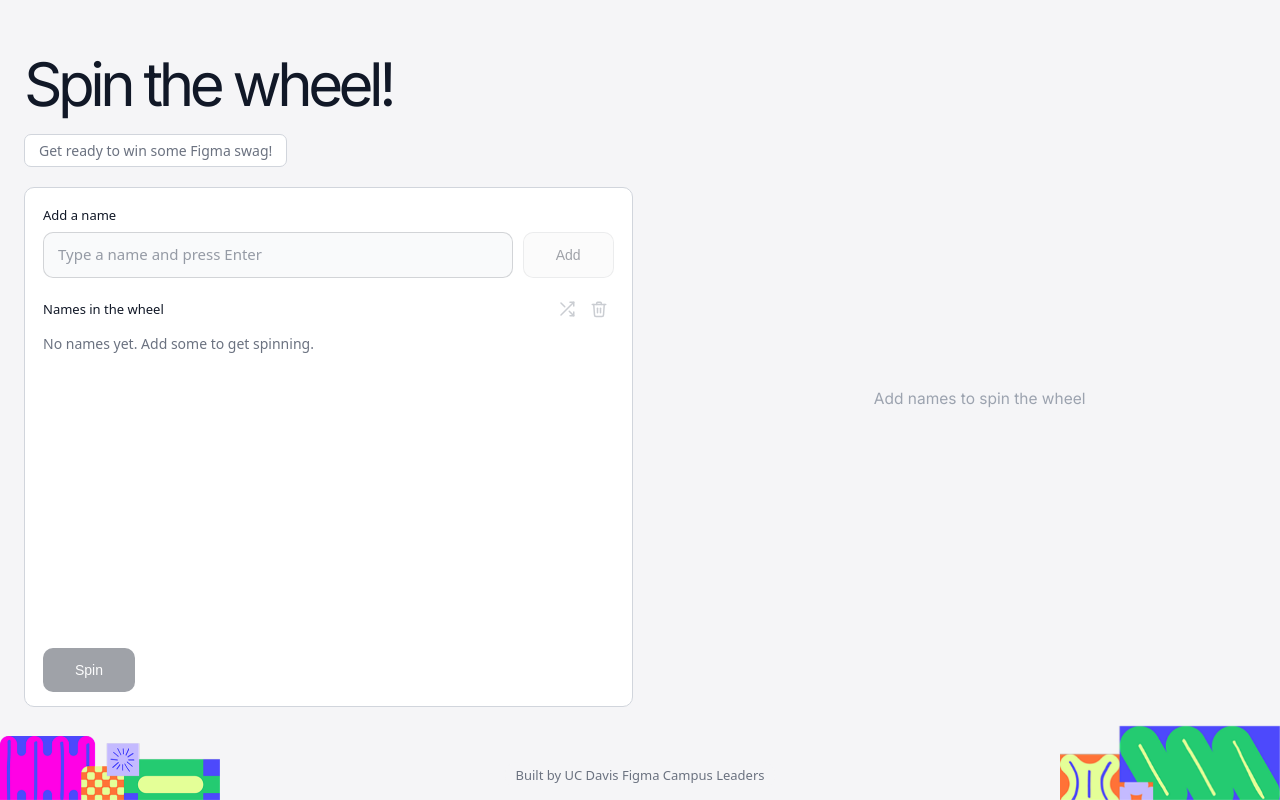
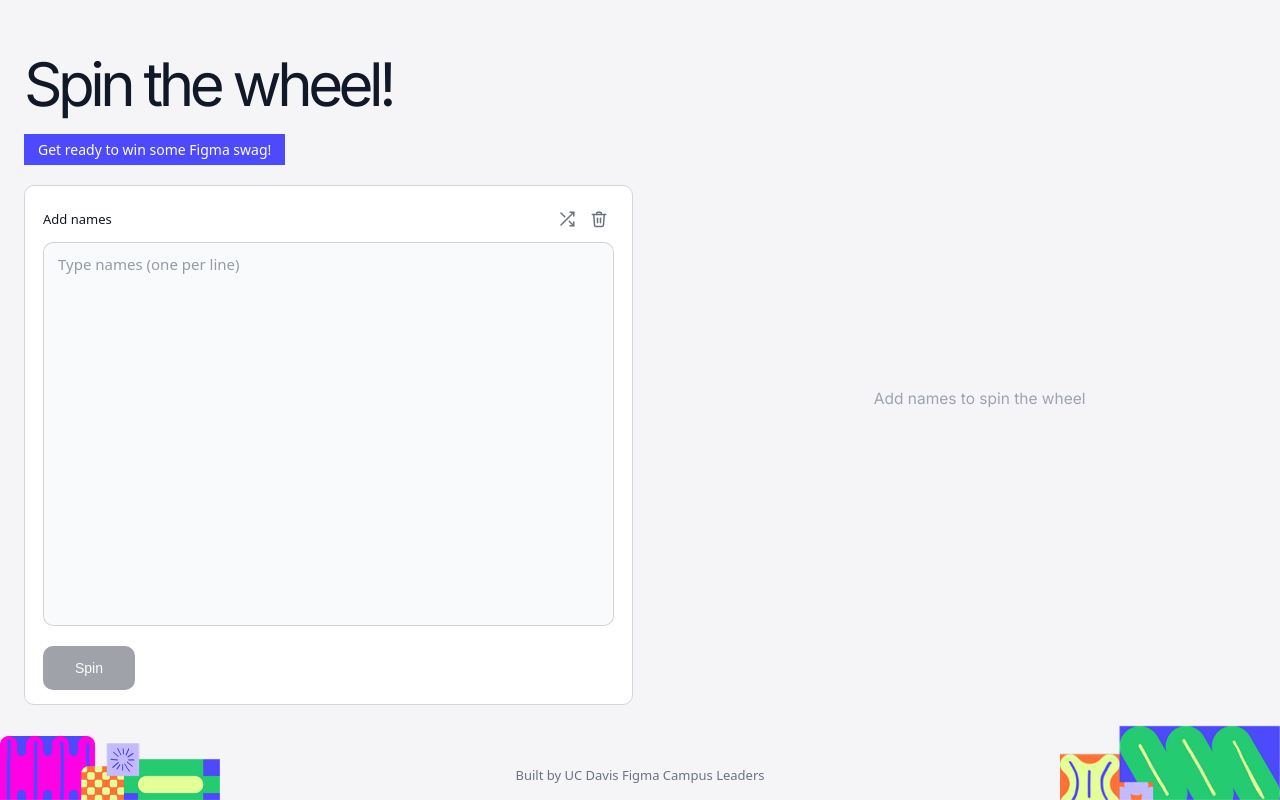
Before and after one commit to jjfong09/figmawheel, a React (Vite) app: page / in a window 1280 px wide. Built offline with nearby package versions, Linux system fonts and the light colour scheme.

Commit message:
layout changes

```diff
--- a/package.json
+++ b/package.json
@@ -3,6 +3,9 @@
   "private": true,
   "version": "0.0.0",
   "type": "module",
+  "engines": {
+    "node": ">=22.12.0"
+  },
   "scripts": {
     "dev": "vite",
     "build": "tsc -b && vite build",
--- a/src/SpinningWheelApp.tsx
+++ b/src/SpinningWheelApp.tsx
@@ -1,6 +1,5 @@
 import { useCallback, useEffect, useMemo, useState } from 'react'
 import { NameInputBar } from './components/NameInputBar'
-import { NameList } from './components/NameList'
 import { ConfirmModal } from './components/ConfirmModal'
 import { WinnerModal } from './components/WinnerModal'
 import { Wheel } from './components/Wheel'
@@ -30,23 +29,20 @@ const PALETTE = [
 
 export function SpinningWheelApp() {
   const [names, setNames] = useState<string[]>([])
-  const [input, setInput] = useState('')
+  const [namesText, setNamesText] = useState('')
   const [isSpinning, setIsSpinning] = useState(false)
   const [rotation, setRotation] = useState(0)
   const [showClearModal, setShowClearModal] = useState(false)
   const [showWinnerModal, setShowWinnerModal] = useState(false)
   const [winnerName, setWinnerName] = useState<string | null>(null)
 
-  const addName = useCallback(() => {
-    const trimmed = input.trim()
-    if (!trimmed) return
-    setNames((prev) => [...prev, trimmed])
-    setInput('')
-  }, [input])
-
-  const addMultiple = useCallback((newNames: string[]) => {
-    setNames((prev) => [...prev, ...newNames])
-    setInput('')
+  const handleNamesTextChange = useCallback((text: string) => {
+    setNamesText(text)
+    const lines = text
+      .split(/\r?\n/)
+      .map((line) => line.trim())
+      .filter(Boolean)
+    setNames(lines)
   }, [])
 
   const shuffleNames = useCallback(() => {
@@ -56,16 +52,14 @@ export function SpinningWheelApp() {
         const j = Math.floor(Math.random() * (i + 1))
         ;[arr[i], arr[j]] = [arr[j], arr[i]]
       }
+      setNamesText(arr.join('\n'))
       return arr
     })
   }, [])
 
-  const deleteName = useCallback((index: number) => {
-    setNames((prev) => prev.filter((_, i) => i !== index))
-  }, [])
-
   const clearAll = useCallback(() => {
     setNames([])
+    setNamesText('')
     setRotation(0)
   }, [])
 
@@ -122,19 +116,11 @@ export function SpinningWheelApp() {
 
           <div className="card">
             <NameInputBar
-              value={input}
-              onChange={setInput}
-              onSubmit={addName}
-              onAddMultiple={addMultiple}
-              disabled={isSpinning}
-            />
-
-            <NameList
-              names={names}
-              onDelete={deleteName}
+              value={namesText}
+              onChange={handleNamesTextChange}
               onShuffle={shuffleNames}
               onClearRequest={() => setShowClearModal(true)}
-              disableActions={isSpinning}
+              disabled={isSpinning}
             />
 
             <div className="actionsRow">
@@ -180,7 +166,11 @@ export function SpinningWheelApp() {
         onClose={() => setShowWinnerModal(false)}
         onRemove={() => {
           if (!winnerName) return
-          setNames((prev) => prev.filter((name) => name !== winnerName))
+          setNames((prev) => {
+            const next = prev.filter((name) => name !== winnerName)
+            setNamesText(next.join('\n'))
+            return next
+          })
           setShowWinnerModal(false)
           setWinnerName(null)
         }}
--- a/src/components/NameInputBar.tsx
+++ b/src/components/NameInputBar.tsx
@@ -1,57 +1,81 @@
 type Props = {
   value: string
   onChange: (value: string) => void
-  onSubmit: () => void
-  onAddMultiple: (names: string[]) => void
+  onShuffle: () => void
+  onClearRequest: () => void
   disabled?: boolean
 }
 
-export function NameInputBar({ value, onChange, onSubmit, onAddMultiple, disabled }: Props) {
-  const handleKeyDown = (event: React.KeyboardEvent<HTMLTextAreaElement>) => {
-    if (event.key === 'Enter' && !event.shiftKey) {
-      event.preventDefault()
-      onSubmit()
-    }
-  }
-
-  const handlePaste = (event: React.ClipboardEvent<HTMLTextAreaElement>) => {
-    const pasted = event.clipboardData.getData('text')
-    const lines = pasted
-      .split(/\r?\n/)
-      .map((l) => l.trim())
-      .filter(Boolean)
-
-    if (lines.length > 1) {
-      event.preventDefault()
-      onAddMultiple(lines)
-    }
-  }
-
+export function NameInputBar({ value, onChange, onShuffle, onClearRequest, disabled }: Props) {
   return (
     <div className="nameInputBar">
-      <label className="fieldLabel" htmlFor="name-input">
-        Add a name
-      </label>
+      <div className="nameListHeader">
+        <label className="fieldLabel" htmlFor="name-input">
+          Add names
+        </label>
+        <div className="headerIcons">
+          <button
+            className="iconButton"
+            type="button"
+            onClick={onShuffle}
+            disabled={disabled}
+            aria-label="Shuffle names"
+            title="Shuffle names"
+          >
+            <svg
+              width="18"
+              height="18"
+              viewBox="0 0 24 24"
+              fill="none"
+              stroke="currentColor"
+              strokeWidth="2"
+              strokeLinecap="round"
+              strokeLinejoin="round"
+            >
+              <polyline points="16 3 21 3 21 8" />
+              <line x1="4" y1="20" x2="21" y2="3" />
+              <polyline points="21 16 21 21 16 21" />
+              <line x1="15" y1="15" x2="21" y2="21" />
+              <line x1="4" y1="4" x2="9" y2="9" />
+            </svg>
+          </button>
+          <button
+            className="iconButton danger"
+            type="button"
+            onClick={onClearRequest}
+            disabled={disabled}
+            aria-label="Clear all names"
+            title="Clear all names"
+          >
+            <svg
+              width="18"
+              height="18"
+              viewBox="0 0 24 24"
+              fill="none"
+              stroke="currentColor"
+              strokeWidth="2"
+              strokeLinecap="round"
+              strokeLinejoin="round"
+            >
+              <polyline points="3 6 5 6 21 6" />
+              <path d="M19 6l-1 14a2 2 0 0 1-2 2H8a2 2 0 0 1-2-2L5 6" />
+              <path d="M10 11v6" />
+              <path d="M14 11v6" />
+              <path d="M9 6V4a1 1 0 0 1 1-1h4a1 1 0 0 1 1 1v2" />
+            </svg>
+          </button>
+        </div>
+      </div>
       <div className="inputRow">
         <textarea
           id="name-input"
           className="nameTextarea"
           value={value}
           onChange={(event) => onChange(event.target.value)}
-          onKeyDown={handleKeyDown}
-          onPaste={handlePaste}
-          placeholder="Type a name and press Enter"
+          placeholder="Type names (one per line)"
           disabled={disabled}
-          rows={1}
+          rows={3}
         />
-        <button
-          className="secondaryButton"
-          type="button"
-          onClick={onSubmit}
-          disabled={disabled || !value.trim()}
-        >
-          Add
-        </button>
       </div>
     </div>
   )
--- a/src/styles.css
+++ b/src/styles.css
@@ -97,7 +97,7 @@ body {
 
 .subtitle {
   margin: 0;
-  color: var(--muted);
+  color: #ffffff;
   max-width: 32rem;
 }
 
@@ -107,9 +107,9 @@ body {
   max-width: fit-content;
   padding: 6px 14px;
   margin-top: 6px;
-  border-radius: 7px;
-  border: 1px solid #D1D5DC;
-  background: #ffffff;
+  border-radius: 0px;
+  /* border: 1px solid #D1D5DC; */
+  background: #4D49FC;
   font-size: 14px;
 }
 
@@ -138,15 +138,21 @@ body {
   display: flex;
   flex-direction: column;
   gap: 8px;
+  flex: 1;
+  min-height: 0;
 }
 
 .inputRow {
   display: flex;
   gap: 10px;
+  flex: 1;
+  min-height: 0;
 }
 
 .nameTextarea {
   flex: 1;
+  min-height: 0;
+  width: 100%;
   border-radius: 10px;
   border: 1px solid var(--border-subtle);
   background: #f9fafb;
@@ -157,7 +163,12 @@ body {
   outline: none;
   resize: none;
   line-height: 1.5;
-  min-height: 40px;
+}
+
+@media (max-width: 640px) {
+  .nameTextarea {
+    font-size: 14px;
+  }
 }
 
 .nameTextarea::placeholder {
```
Also changed, not shown: 1 other file (tests, documents, lock files or other folders).
